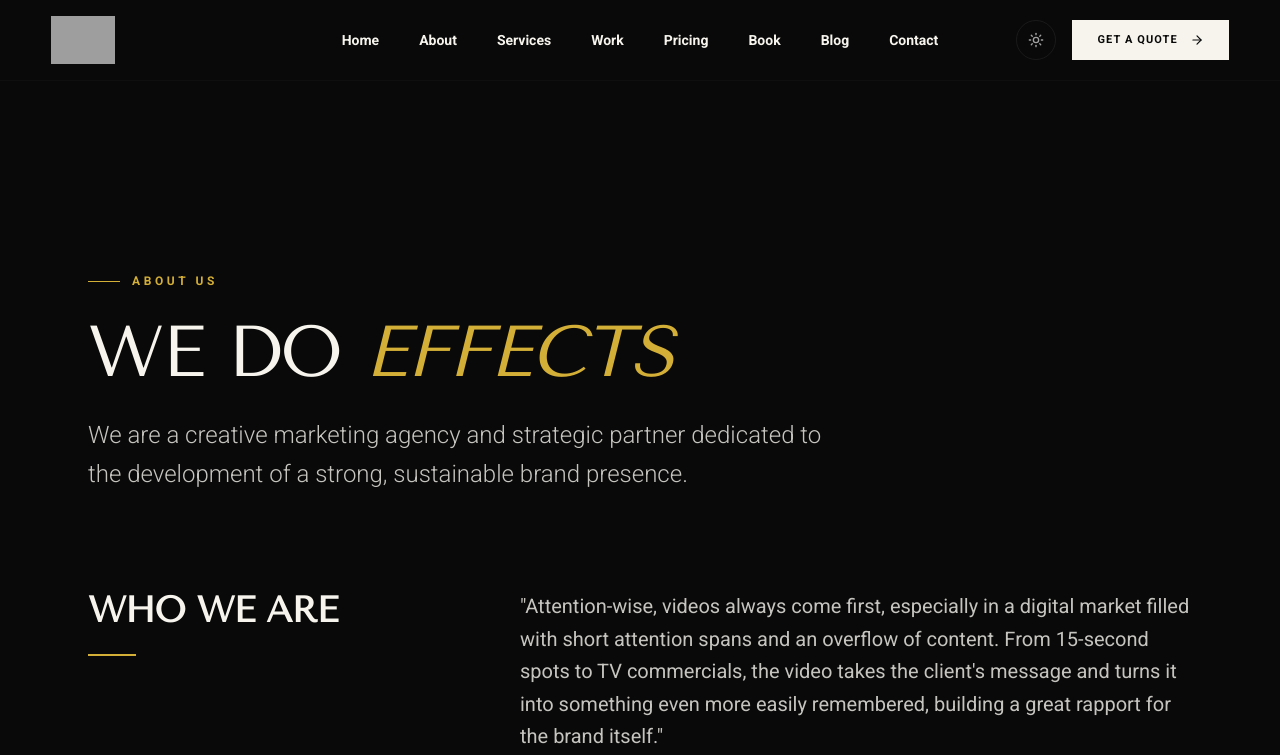
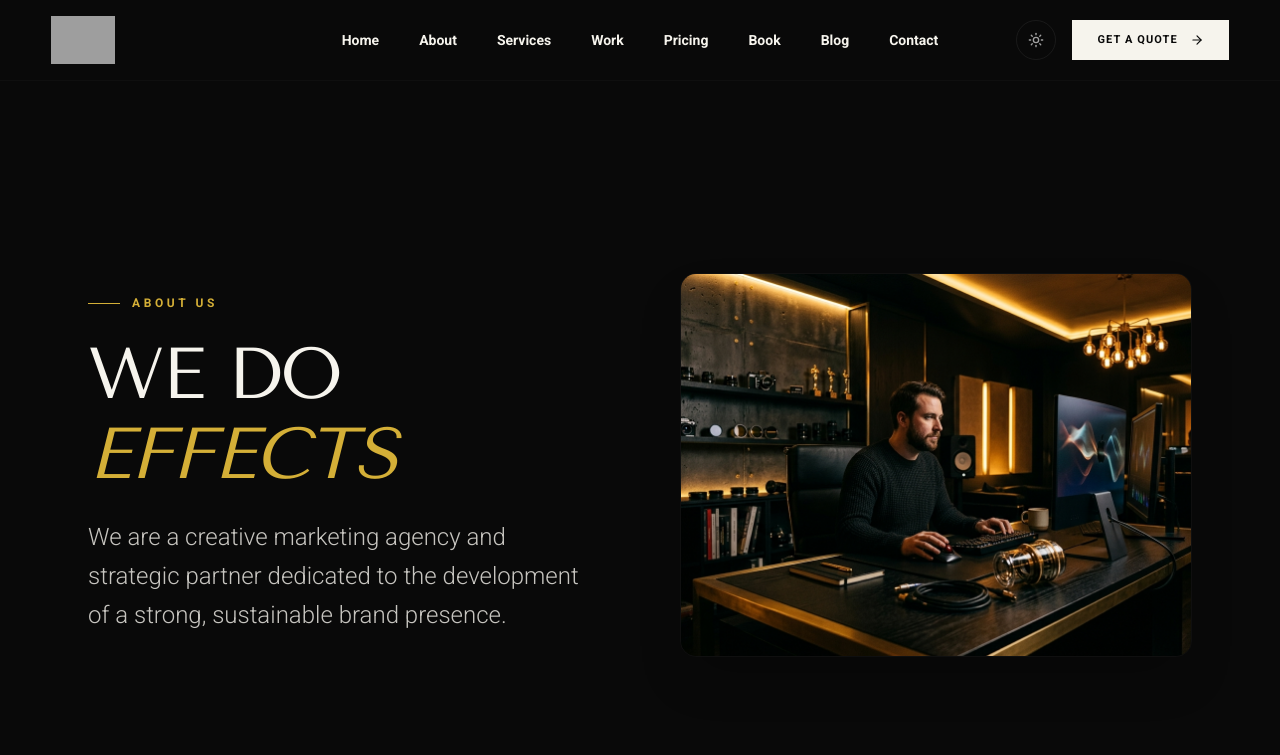
Before and after one commit to Arnav-Sharma437/We-Do-Effects, a Next.js app: page /about in a window 1280 px wide. Shown: the top 755 px of the page. Built offline with nearby package versions, Linux system fonts and the light colour scheme; grey boxes are pictures that could not be loaded.

Commit message:
feat: add hero image to simple layout

```diff
--- a/src/components/about/AboutHero.tsx
+++ b/src/components/about/AboutHero.tsx
@@ -2,15 +2,19 @@
 
 import React from 'react';
 import { motion } from 'framer-motion';
+import Image from 'next/image';
 
 export const AboutHero = () => {
   return (
     <section className="bg-background pt-32 pb-16 md:pt-48 md:pb-24">
       <div className="max-w-[1200px] w-full mx-auto px-6 lg:px-12">
+        <div className="flex flex-col lg:flex-row items-center gap-12 lg:gap-20">
+
           <motion.div
             initial={{ opacity: 0, y: 20 }}
             animate={{ opacity: 1, y: 0 }}
             transition={{ duration: 0.6 }}
+            className="w-full lg:w-1/2"
           >
             <span className="text-xs font-bold tracking-[0.3em] text-accent uppercase mb-6 flex items-center gap-3">
               <span className="w-8 h-[1px] bg-accent" />
@@ -19,10 +23,27 @@ export const AboutHero = () => {
             <h1 className="text-5xl md:text-7xl font-serif uppercase tracking-tight text-foreground leading-[1.1] mb-6">
               We Do <span className="text-accent italic">Effects</span>
             </h1>
-          <p className="text-xl md:text-2xl text-foreground/80 font-sans font-light leading-relaxed max-w-3xl">
+            <p className="text-xl md:text-2xl text-foreground/80 font-sans font-light leading-relaxed">
               We are a creative marketing agency and strategic partner dedicated to the development of a strong, sustainable brand presence.
             </p>
           </motion.div>
+
+          <motion.div
+            initial={{ opacity: 0, scale: 0.95 }}
+            animate={{ opacity: 1, scale: 1 }}
+            transition={{ duration: 0.8, delay: 0.2 }}
+            className="w-full lg:w-1/2 relative aspect-[4/3] rounded-2xl overflow-hidden border border-border/20 shadow-2xl"
+          >
+            <Image
+              src="/assets/about/hero.jpg"
+              alt="We Do Effects Studio"
+              fill
+              priority
+              className="object-cover"
+            />
+          </motion.div>
+
+        </div>
       </div>
     </section>
   );
```
Lines whose indentation alone changed are shown as unchanged.
